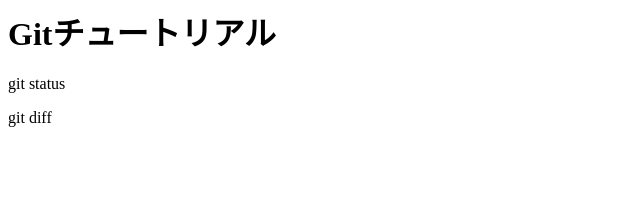
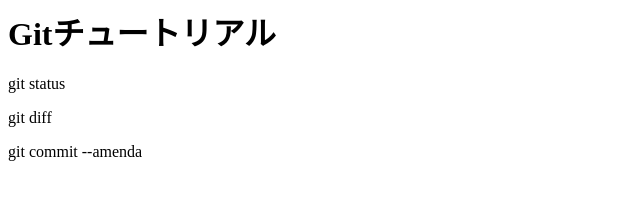
Before and after one commit to kyou82/git_tutorial, a plain HTML site: page index.html in a window 1280 px wide. Shown: the whole page, without its empty margins (0-640 px from the left). Drawn offline with Linux system fonts and the light colour scheme.

Commit message:
git commit --amendaを追記

```diff
--- a/index.html
+++ b/index.html
@@ -1,3 +1,4 @@
 <h1>Gitチュートリアル</h1>
 <p>git status</p>
 <p>git diff</p>
+<p>git commit --amenda</p>
```
